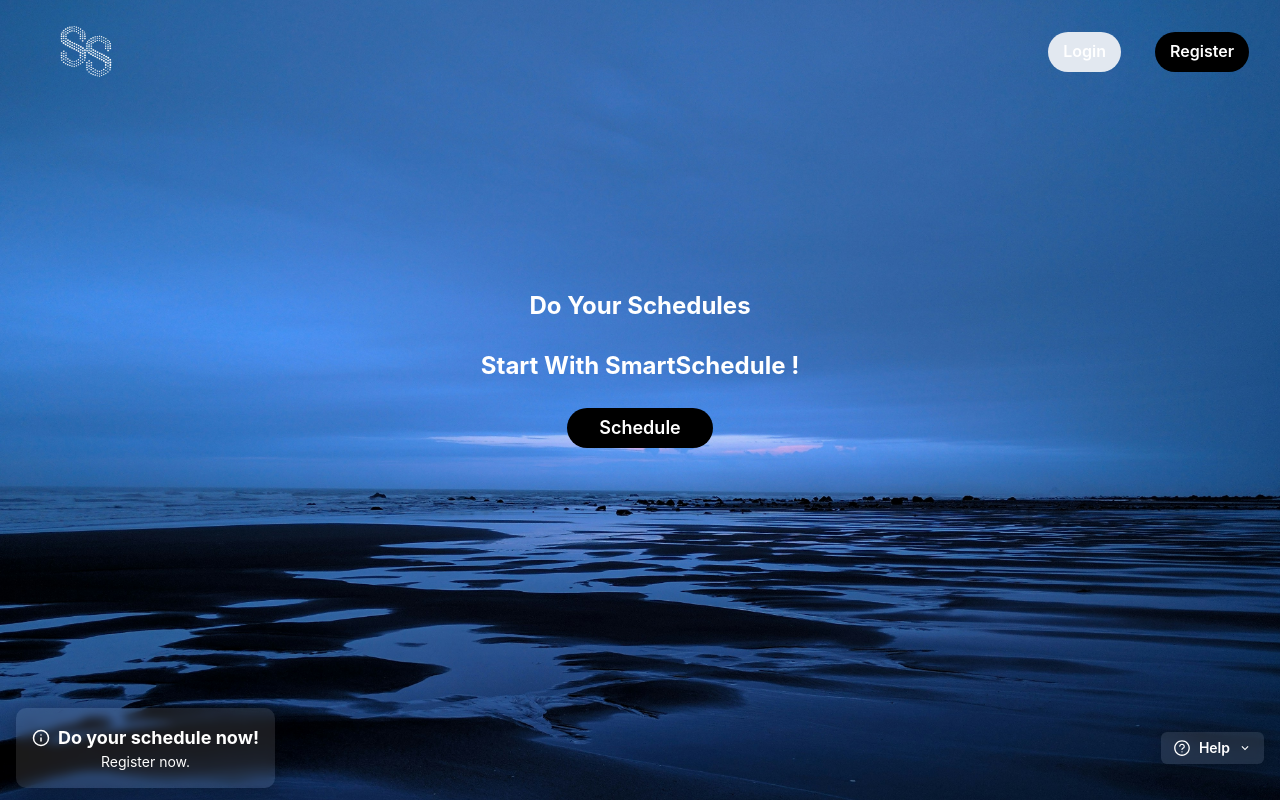
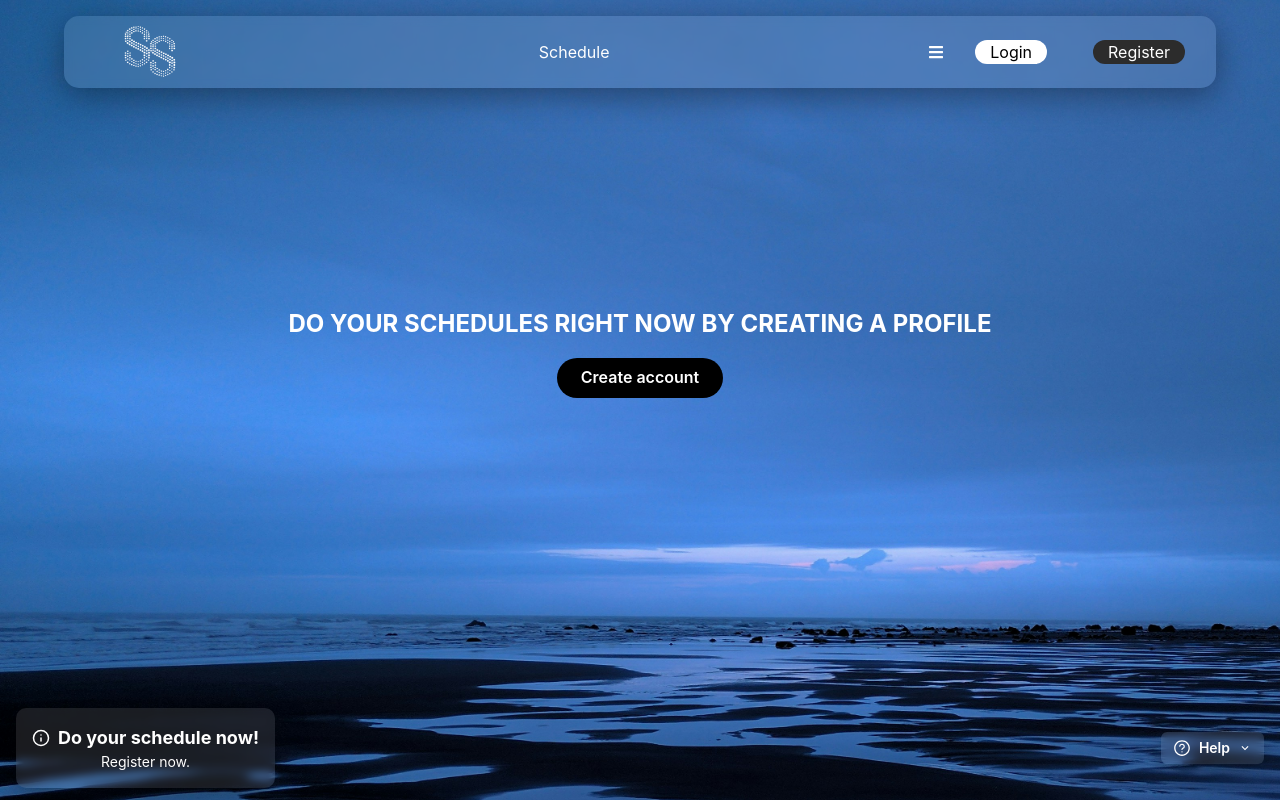
Before and after one commit to vinhas19/ProjetoPap, a React (Create React App) app: page / in a window 1280 px wide. Shown: the top 800 px of the page. Built offline with nearby package versions, Linux system fonts and the light colour scheme.

Commit message:
Home Page Update

```diff
--- a/package.json
+++ b/package.json
@@ -17,6 +17,7 @@
     "@types/react": "^18.3.3",
     "@types/react-dom": "^18.3.0",
     "@usedapp/core": "^1.2.16",
+    "app": "file:",
     "emailjs-com": "^3.2.0",
     "eslint-config-react-app": "^7.0.1",
     "ethers": "^5.7.2",
--- a/src/Components/Header/Header.tsx
+++ b/src/Components/Header/Header.tsx
@@ -1,22 +1,38 @@
-import React from 'react';
-import { Box, Image, Link, HStack, Button, BoxProps } from '@chakra-ui/react';
+import React, { useEffect } from 'react';
+import { Box, Image, Link, HStack, Text, Button } from '@chakra-ui/react';
 import Lb from '../../Assets/LogoBranco.png';
 import pf from '../../Assets/Profile.png';
+import { FaBars } from "react-icons/fa";
 
-const Header: React.FC<BoxProps> = (props) => {
+const Header: React.FC = () => {
+  // Verifica se o usuário está logado com base no token armazenado
   const isLoggedIn = Boolean(localStorage.getItem('token'));
 
+  // UseEffect to disable scrolling on page load
+  useEffect(() => {
+    // Disable scrolling
+    document.body.style.overflow = 'hidden';
+    document.documentElement.style.overflow = 'hidden'; // Ensure no scroll on both body and html
+
+    // Cleanup to restore scrolling when the component is unmounted
+    return () => {
+      document.body.style.overflow = ''; // Reset overflow
+      document.documentElement.style.overflow = ''; // Reset overflow
+    };
+  }, []);
+
   return (
+    <Box>
+      {/* Cabeçalho */}
       <Box
         as="nav"
-      className="header"
-      maxW="100%"
-      w="100%"
+        className="header glass"
+        maxW="90%"
+        w="90%"
         mx="auto"
         px="1em"
         borderRadius="15px"
         h="4.5em"
-      {...props}
       >
         {/* Logo */}
         <Box className="logo">
@@ -25,42 +41,67 @@ const Header: React.FC<BoxProps> = (props) => {
           </Link>
         </Box>
 
+        {/* Menu */}
+        <HStack spacing={8} className="menu">
+          <Link href="/SchedulePage" className="navigation-bar-a" _hover={{ color: 'gray.400' }}>
+            Schedule
+          </Link>
+        </HStack>
+
         {/* Ícone de perfil ou botões */}
         <Box marginLeft="auto" className="user-actions">
           {isLoggedIn ? (
+            // Ícone de perfil
             <Link href="/profile" className="navigation-bar-a" _hover={{ color: 'gray.400' }}>
               <Image src={pf} boxSize="40px" width="45px" alt="Profile" />
             </Link>
           ) : (
-          <HStack spacing={1} className="button-container">
+            // Botões de Login e Register
+            <HStack spacing={4} className="button-container">
+              <FaBars color="white" />
+              <Link
+                href="/LoginRegister" // Redireciona para a página de login
+                className="login-button"
+                _hover={{ color: 'gray.400' }}
+              >
+                Login
+              </Link>
+              <Link
+                href="/LoginRegister" // Redireciona para a página de registro
+                className="register-button"
+                _hover={{ color: 'gray.400' }}
+              >
+                Register
+              </Link>
+            </HStack>
+          )}
+        </Box>
+      </Box>
+
+      {/* Conteúdo centralizado */}
+      <Box
+        display="flex"
+        justifyContent="center"
+        alignItems="center"
+        height="calc(75vh - 4.5em)" /* Subtrai a altura do cabeçalho para centralizar corretamente */
+        flexDirection="column"
+        textAlign="center"
+      >
+        <Text fontSize="2xl" fontWeight="bold" color="white" mb={4}>
+          DO YOUR SCHEDULES RIGHT NOW BY CREATING A PROFILE
+        </Text>
         <Button
           as={Link}
-              href="/LoginRegister"
-              color="black"
-              bg="gray.200"
-              _hover={{ bg: 'gray.300' }}
-              borderRadius="40px"
+          href="/CreateAccount"
+          bg="black"
+          color="white"
+          borderRadius="20px"
           px={6}
-              py={2}
-              fontSize="md"
+          py={4}
+          _hover={{ bg: 'gray.700', textDecoration:'none'}}
         >
-              Login
+          Create account
         </Button>
-            <Button
-              as={Link}
-              href="/LoginRegister"
-              color="white"
-              bg="black"
-              _hover={{ bg: 'gray.800' }}
-              borderRadius="40px"
-              px={6}
-              py={2}
-              fontSize="md"
-            >
-              Register
-            </Button>
-          </HStack>
-        )}
       </Box>
     </Box>
   );
--- a/src/Styles/styles.css
+++ b/src/Styles/styles.css
@@ -209,13 +209,14 @@ body {
 
 /* Estilo do botão Login */
 .login-button {
-  background-color: #2C2C2C;
-  color: white;/* Cor cinza clara */
-  border: none;
-  border-radius: 20px;
-  padding: 10px 20px;
-  font-size: 16px;
-  cursor: pointer;
+    background-color: white;
+    color: black !important;
+    border: none;
+    border-radius: 20px;
+    padding: 10px 20px;
+    font-size: 16px;
+    cursor: pointer;
+    text-decoration: none;
 }
 
 
@@ -224,12 +225,16 @@ body {
   background-color: #2C2C2C;
   color: white;
   border: none;
-  border-radius: 20px;
-  padding: 10px 20px;
-  font-size: 16px;
+  border-radius: 200px;
+  padding: 100px 20px;
+  font-size: 106px;
   cursor: pointer;
 }
 
+.login-button:hover{
+    opacity: 0.8;
+}
+
 .register-button:hover .login-button:hover{
-  background-color: #333333; /* Efeito de hover */
+  background-color: #333333; /* Efeito de    hover */
 }
```
Also changed, not shown: 1 other file (tests, documents, lock files or other folders). Lines whose indentation alone changed are shown as unchanged.
